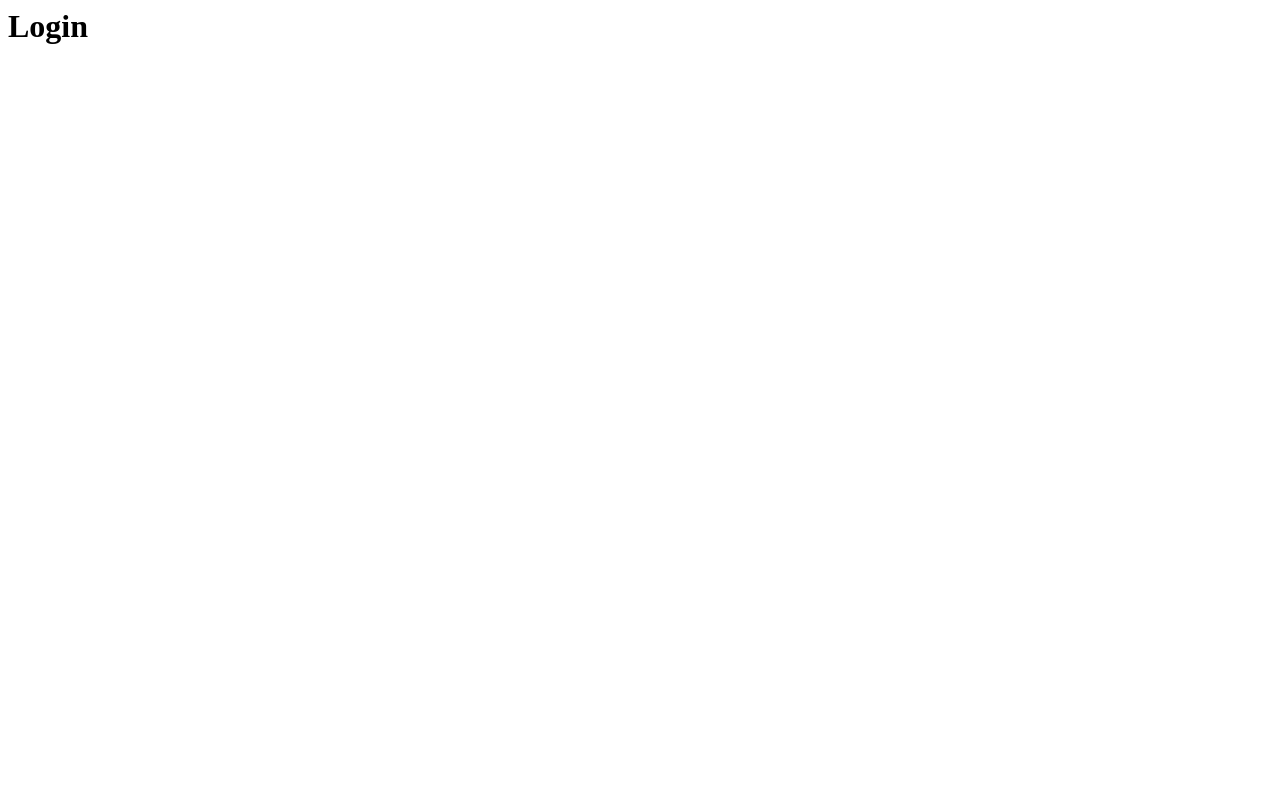
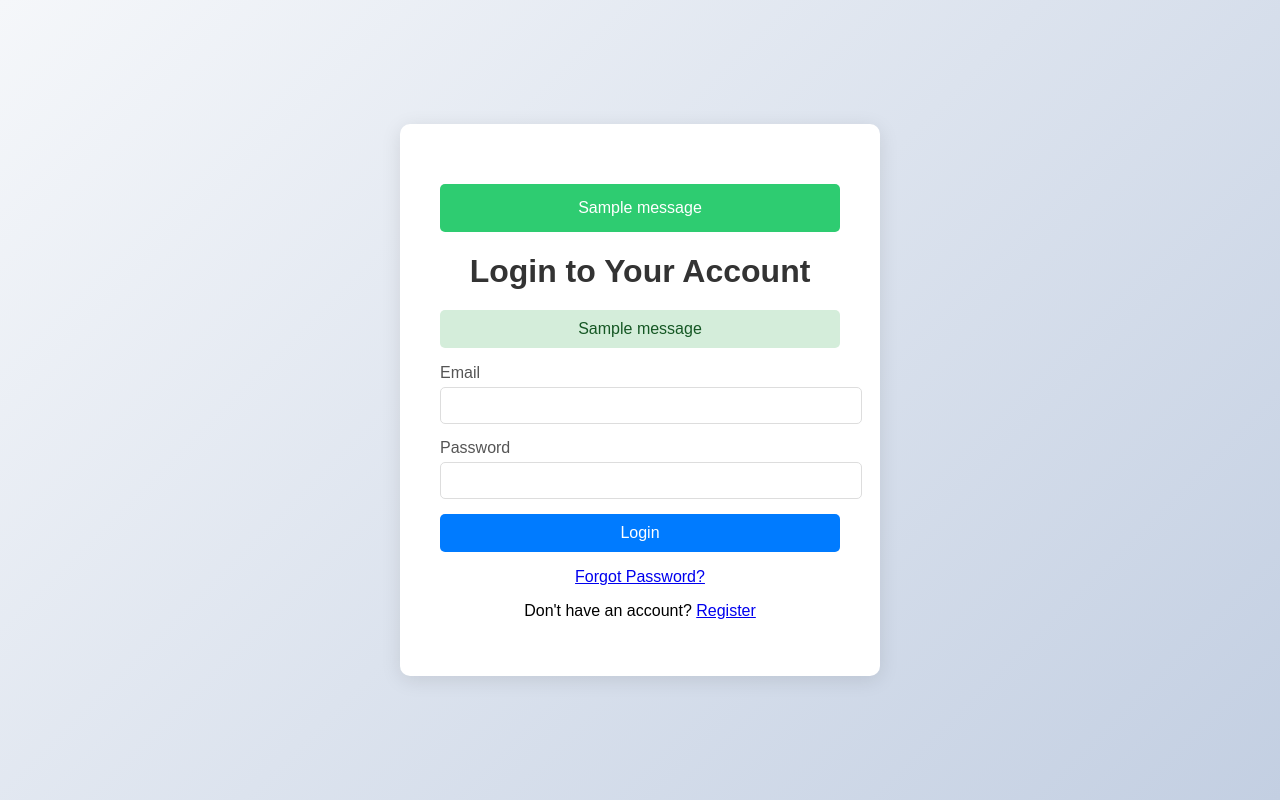
Before and after one commit to Jayt4c/task_manager_api, a Flask app: page /api/login in a window 1280 px wide. Before the commit the page is almost empty. Run offline with Flask 3, Linux system fonts and the light colour scheme; one stand-in notice (Sample message) is shown; parts of the project's set-up code (start-up, migrations or seed data) failed here and were passed over.

Commit message:
login page restructured

```diff
--- a/templates/login.html
+++ b/templates/login.html
@@ -1 +1,50 @@
-<h1>Login</h1>
+<!DOCTYPE html>
+<html lang="en">
+<head>
+    <meta charset="UTF-8">
+    <meta name="viewport" content="width=device-width, initial-scale=1.0">
+    <link rel="stylesheet" href="{{ url_for('static', filename='css/style.css') }}">
+    <title>Login - File Manager</title>
+</head>
+<body>
+    <div class="container">
+        <div id="flash-messages">
+            {% with messages = get_flashed_messages(with_categories=true) %}
+                {% if messages %}
+                    {% for category, message in messages %}
+                        <div class="flash-message {{ category }}">
+                            {{ message }}
+                        </div>
+                    {% endfor %}
+                {% endif %}
+            {% endwith %}
+        </div>
+        <h1>Login to Your Account</h1>
+        {% with messages = get_flashed_messages(with_categories=true) %}
+            {% if messages %}
+                <ul class="flashes">
+                {% for category, message in messages %}
+                    <li class="{{ category }}">{{ message }}</li>
+                {% endfor %}
+                </ul>
+            {% endif %}
+        {% endwith %}
+        <form action="{{ url_for('api.login') }}" method="POST">
+            {{ form.hidden_tag() }}
+            <div class="form-group">
+                <label for="email">Email</label>
+                <input type="email" id="email" name="email" required>
+            </div>
+            <div class="form-group">
+                <label for="password">Password</label>
+                <input type="password" id="password" name="password" required>
+            </div>
+            <button type="submit">Login</button>
+        </form>
+        <p><a href="{{ url_for('api.register') }}">Forgot Password?</a></p>
+        <div class="register-container">
+            <p>Don't have an account? <a href="{{ url_for('api.register') }}" class="register-button">Register</a></p>
+        </div>
+    </div>
+</body>
+</html>
```
